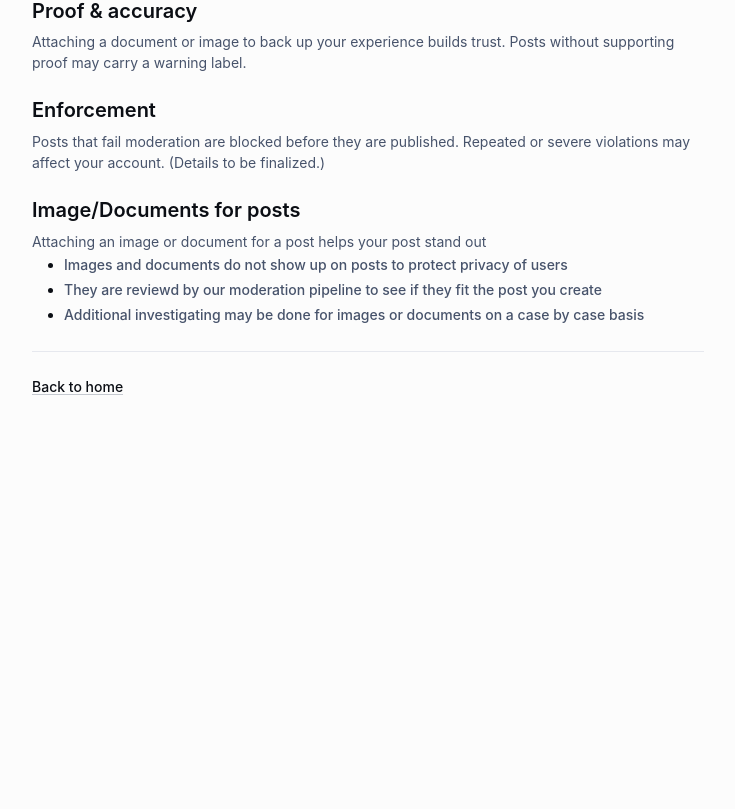
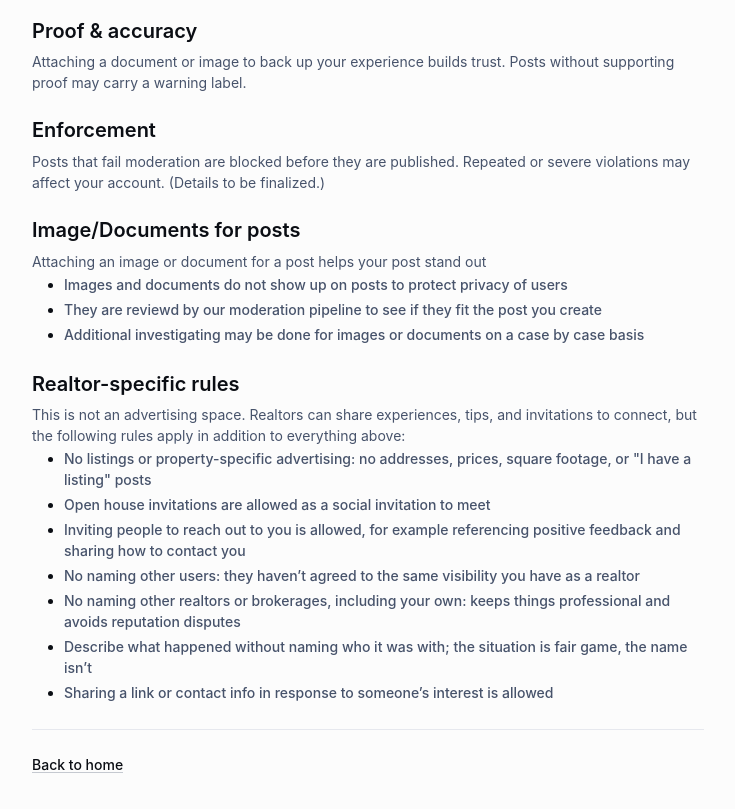
Before and after one commit to thegolriz/Realiti, a React (Create React App) app in the folder frontend/: page /guidelines in a window 1280 px wide. Shown: the part 567-1376 px from the top of the page, without its empty margins (272-1007 px from the left). Before the commit the page ends 1012 px from the top, so only its background shows below. Built offline with nearby package versions, Linux system fonts and the light colour scheme; no server answers; the HTML template or start-up script is replaced by a standard one.

Commit message:
Updated guidelines for realtors

```diff
--- a/frontend/src/pages/Guidelines.jsx
+++ b/frontend/src/pages/Guidelines.jsx
@@ -44,6 +44,20 @@ const SECTIONS = [
       'Additional investigating may be done for images or documents on a case by case basis',
     ],
   },
+  {
+    id: 'realtor-specific',
+    title: 'Realtor-specific rules',
+    body: 'This is not an advertising space. Realtors can share experiences, tips, and invitations to connect, but the following rules apply in addition to everything above:',
+    items: [
+      'No listings or property-specific advertising: no addresses, prices, square footage, or "I have a listing" posts',
+      'Open house invitations are allowed as a social invitation to meet',
+      'Inviting people to reach out to you is allowed, for example referencing positive feedback and sharing how to contact you',
+      'No naming other users: they haven’t agreed to the same visibility you have as a realtor',
+      'No naming other realtors or brokerages, including your own: keeps things professional and avoids reputation disputes',
+      'Describe what happened without naming who it was with; the situation is fair game, the name isn’t',
+      'Sharing a link or contact info in response to someone’s interest is allowed',
+    ],
+  },
 ];
 
 export default function Guidelines(props) {
@@ -57,10 +71,12 @@ export default function Guidelines(props) {
         </Typography>
         <Typography variant="body2" color="text.secondary" sx={{ mb: 3 }}>
           Draft, these guidelines are still being finalized and may change.
+          <br />
+          <Link href="#realtor-specific">Realtor specific guidelines here</Link>
         </Typography>
 
         {SECTIONS.map(section => (
-          <Box key={section.title} sx={{ mb: 3 }}>
+          <Box key={section.title} id={section.id} sx={{ mb: 3 }}>
             <Typography variant="h5" component="h2" gutterBottom>
               {section.title}
             </Typography>
```
